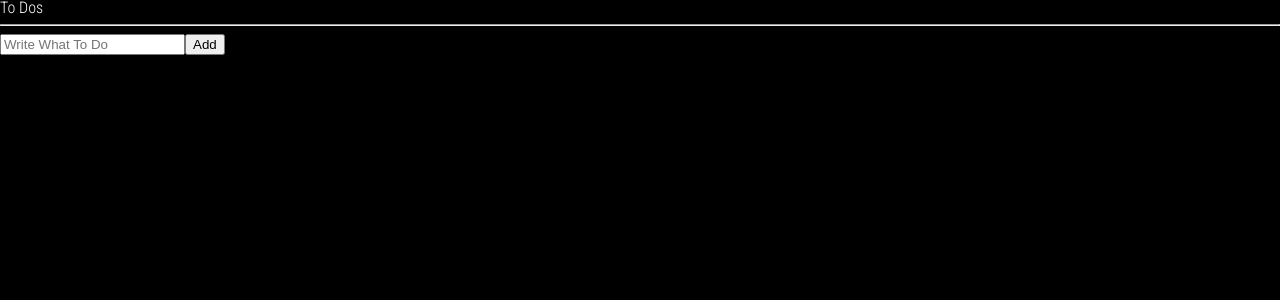
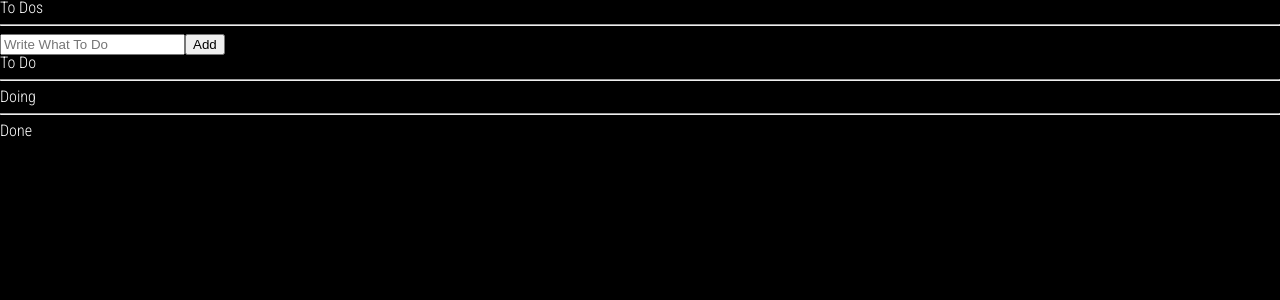
Before and after one commit to Hyukjoo-Lee/ReactJS_TodoApp, a React (Create React App) app: page / in a window 1280 px wide. Shown: the top 300 px of the page. Built offline with nearby package versions, Linux system fonts and the light colour scheme.

Commit message:
Create toDo list categories

```diff
--- a/src/components/CreateToDo.tsx
+++ b/src/components/CreateToDo.tsx
@@ -11,7 +11,7 @@ function CreateToDo() {
     const { register, handleSubmit, setValue } = useForm<IForm>();
 
     const handleValid = ({ toDo }: IForm) => {
-        setToDos(oldToDos => [{ id: Date.now(), text: toDo, category: "TO_DO" }, ...oldToDos]);
+        setToDos(oldToDos => [{ text: toDo, id: Date.now(), category: "TO_DO" }, ...oldToDos]);
         setValue("toDo", "");
     };
 
--- a/src/components/ToDo.tsx
+++ b/src/components/ToDo.tsx
@@ -2,12 +2,22 @@ import React from "react";
 import { useSetRecoilState } from "recoil";
 import { IToDo, toDoState } from "./atoms";
 
+
 function ToDo({ text, category, id }: IToDo) {
+
     const setToDos = useSetRecoilState(toDoState);
+
     const onClick = (event: React.MouseEvent<HTMLButtonElement>) => {
         const {
             currentTarget: { name },
         } = event;
+        setToDos(oldToDos => {
+            // 1) Find to do based on index(id)
+            const targetIndex = oldToDos.findIndex(toDo => toDo.id === id);
+            // 2) Replace oldToDo with newToDo
+            const newToDo = { text, id, category: name as any };
+            return [...oldToDos.slice(0, targetIndex), newToDo, ...oldToDos.slice(targetIndex + 1)];
+        })
     };
 
     return (
--- a/src/components/ToDoList.tsx
+++ b/src/components/ToDoList.tsx
@@ -1,18 +1,28 @@
 import { useRecoilValue } from "recoil";
-import { toDoState } from "./atoms";
+import { toDoSelector, toDoState } from "./atoms";
 import CreateToDo from "./CreateToDo";
 import ToDo from "./ToDo";
 
 function ToDoList() {
-    const toDos = useRecoilValue(toDoState);
-
+    const [toDo, doing, done] = useRecoilValue(toDoSelector);
     return (
         <div>
             <h1>To Dos</h1>
             <hr />
             <CreateToDo />
+            <h2>To Do</h2>
             <ul>
-                {toDos.map(toDo => (<ToDo key={toDo.id} {...toDo} />))}
+                {toDo.map(toDo => (<ToDo key={toDo.id} {...toDo} />))}
+            </ul>
+            <hr />
+            <h2>Doing</h2>
+            <ul>
+                {doing.map(doing => (<ToDo key={doing.id} {...doing} />))}
+            </ul>
+            <hr />
+            <h2>Done</h2>
+            <ul>
+                {done.map(done => (<ToDo key={done.id} {...done} />))}
             </ul>
         </div>
     );
--- a/src/components/atoms.tsx
+++ b/src/components/atoms.tsx
@@ -1,4 +1,4 @@
-import { atom } from "recoil";
+import { atom, selector } from "recoil";
 
 export interface IToDo {
     id: number;
@@ -10,3 +10,15 @@ export const toDoState = atom<IToDo[]>({
     key: "toDo",
     default: [],
 });
+
+export const toDoSelector = selector({
+    key: "toDoSelector",
+    get: ({ get }) => {
+        const toDos = get(toDoState);
+        return [
+            toDos.filter((toDo) => toDo.category === "TO_DO"),
+            toDos.filter((toDo) => toDo.category === "DOING"),
+            toDos.filter((toDo) => toDo.category === "DONE")
+        ];
+    },
+});
```
